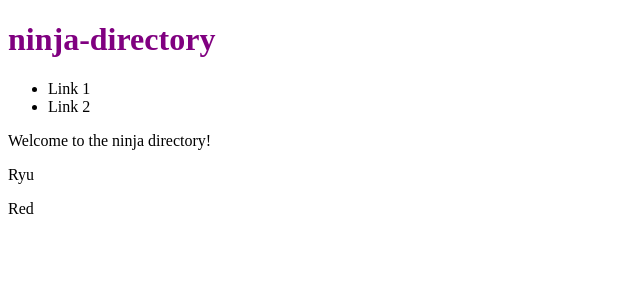
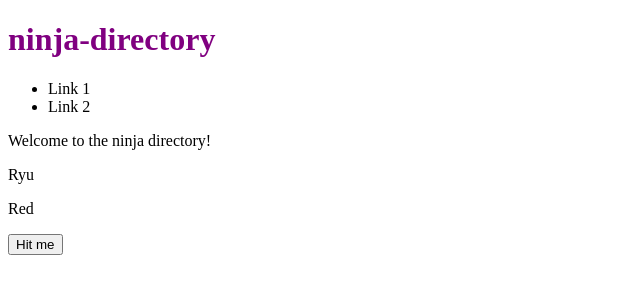
Before and after one commit to DanielWGross/Net-Ninja-Angular, an Angular app: page / in a window 1280 px wide. Shown: the top 300 px of the page, without its empty margins (0-640 px from the left). Built offline with nearby package versions, Linux system fonts and the light colour scheme.

Commit message:
#15 Complete

```diff
--- a/src/app/app.component.html
+++ b/src/app/app.component.html
@@ -9,5 +9,5 @@
 </header>
 
 <section id="main">
-  <app-home [ninja]="ninja">hello there!</app-home>
+  <app-home [ninja]="ninja" (onYell)="yell($event)">hello there!</app-home>
 </section>
--- a/src/app/app.component.ts
+++ b/src/app/app.component.ts
@@ -12,4 +12,7 @@
     name: <string> 'Ryu',
     belt: <string> 'Red'
   };
+  yell(e: object): void {
+    alert('I am yelling');
+  };
 };
--- a/src/app/home/home.component.html
+++ b/src/app/home/home.component.html
@@ -4,3 +4,4 @@
 
 <p>{{ ninja.name }}</p>
 <p>{{ ninja.belt }}</p>
+<button (click)="fireYellEvent($event)">Hit me</button>
--- a/src/app/home/home.component.ts
+++ b/src/app/home/home.component.ts
@@ -1,4 +1,4 @@
-import { Component, OnInit, Input } from '@angular/core';
+import { Component, OnInit, Input, Output, EventEmitter } from '@angular/core';
 
 @Component({
   selector: 'app-home',
@@ -7,6 +7,7 @@
 })
 export class HomeComponent implements OnInit {
   @Input() ninja: object;
+  @Output() onYell = new EventEmitter();
 
   homeTitle: string = "Welcome to the ninja directory!";
 
@@ -19,4 +20,8 @@
     alert(val);
   };
 
-}
+  fireYellEvent(e: object): void {
+    this.onYell.emit(e);
+  };
+
+};
```
